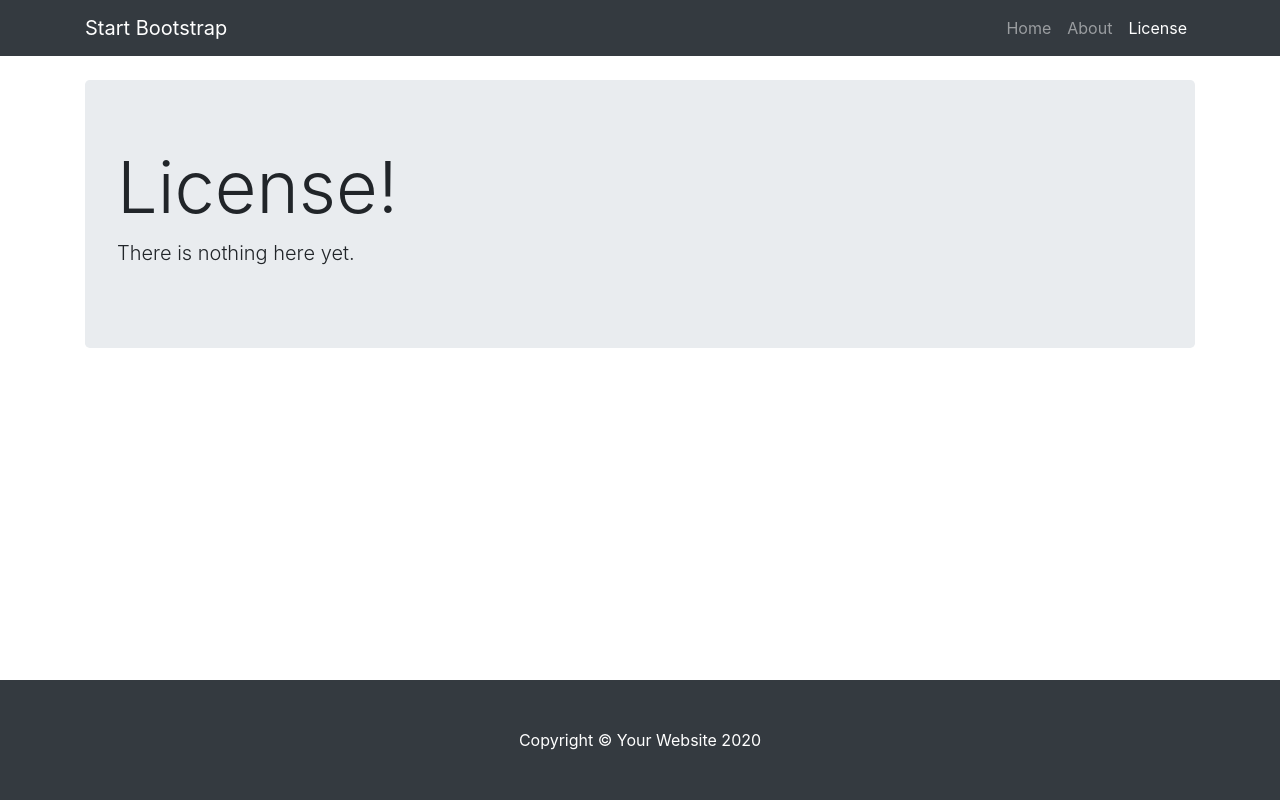
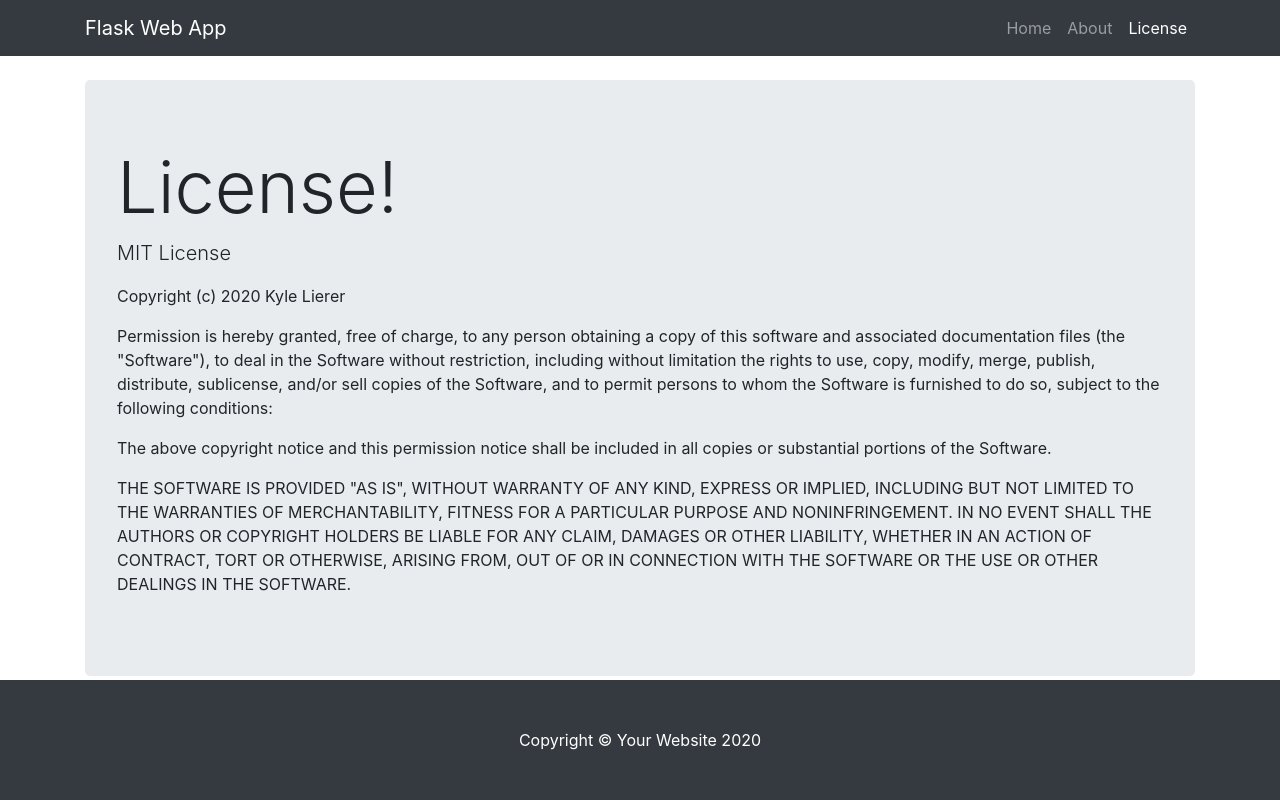
Before and after one commit to Kyle-L/Flask-Template, a Flask app: page /license in a window 1280 px wide. Run offline with Flask 2, Linux system fonts and the light colour scheme; some libraries are stand-ins or nearby versions.

Commit message:
Updated license page and mock text.

```diff
--- a/templates/base.html
+++ b/templates/base.html
@@ -31,7 +31,7 @@
     <!-- Navbar -->
     <nav class="navbar navbar-expand-lg navbar-dark bg-dark fixed-top">
         <div class="container">
-            <a class="navbar-brand" href="#">Start Bootstrap</a>
+            <a class="navbar-brand" href="#">Flask Web App</a>
             <button class="navbar-toggler" type="button" data-toggle="collapse" data-target="#navbarResponsive"
                 aria-controls="navbarResponsive" aria-expanded="false" aria-label="Toggle navigation">
                 <span class="navbar-toggler-icon"></span>
--- a/templates/license.html
+++ b/templates/license.html
@@ -6,7 +6,28 @@
 <!-- Header -->
 <header class="jumbotron my-4">
     <h1 class="display-3">License!</h1>
-    <p class="lead">There is nothing here yet.</p>
+    <p class="lead">MIT License</p>
+
+    <p>Copyright (c) 2020 Kyle Lierer</p>
+
+    <p>Permission is hereby granted, free of charge, to any person obtaining a copy
+        of this software and associated documentation files (the "Software"), to deal
+        in the Software without restriction, including without limitation the rights
+        to use, copy, modify, merge, publish, distribute, sublicense, and/or sell
+        copies of the Software, and to permit persons to whom the Software is
+        furnished to do so, subject to the following conditions:</p>
+
+    <p>The above copyright notice and this permission notice shall be included in all
+        copies or substantial portions of the Software.</p>
+
+    <p>THE SOFTWARE IS PROVIDED "AS IS", WITHOUT WARRANTY OF ANY KIND, EXPRESS OR
+        IMPLIED, INCLUDING BUT NOT LIMITED TO THE WARRANTIES OF MERCHANTABILITY,
+        FITNESS FOR A PARTICULAR PURPOSE AND NONINFRINGEMENT. IN NO EVENT SHALL THE
+        AUTHORS OR COPYRIGHT HOLDERS BE LIABLE FOR ANY CLAIM, DAMAGES OR OTHER
+        LIABILITY, WHETHER IN AN ACTION OF CONTRACT, TORT OR OTHERWISE, ARISING FROM,
+        OUT OF OR IN CONNECTION WITH THE SOFTWARE OR THE USE OR OTHER DEALINGS IN THE
+        SOFTWARE.</p>
+
 </header>
 
 {% endblock content%}
```
